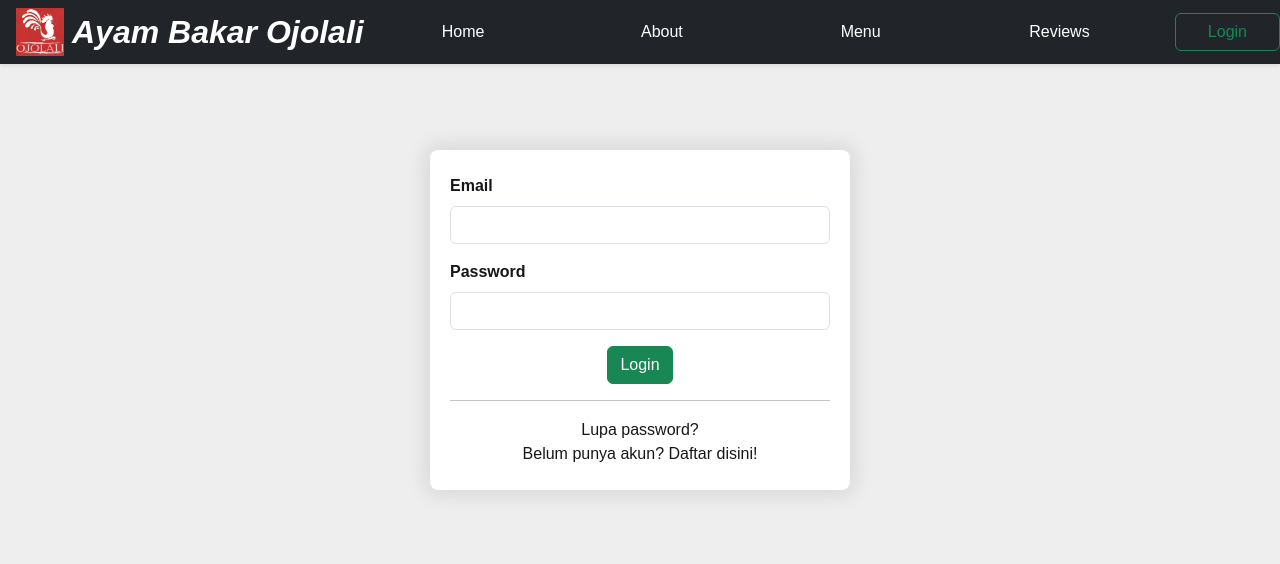
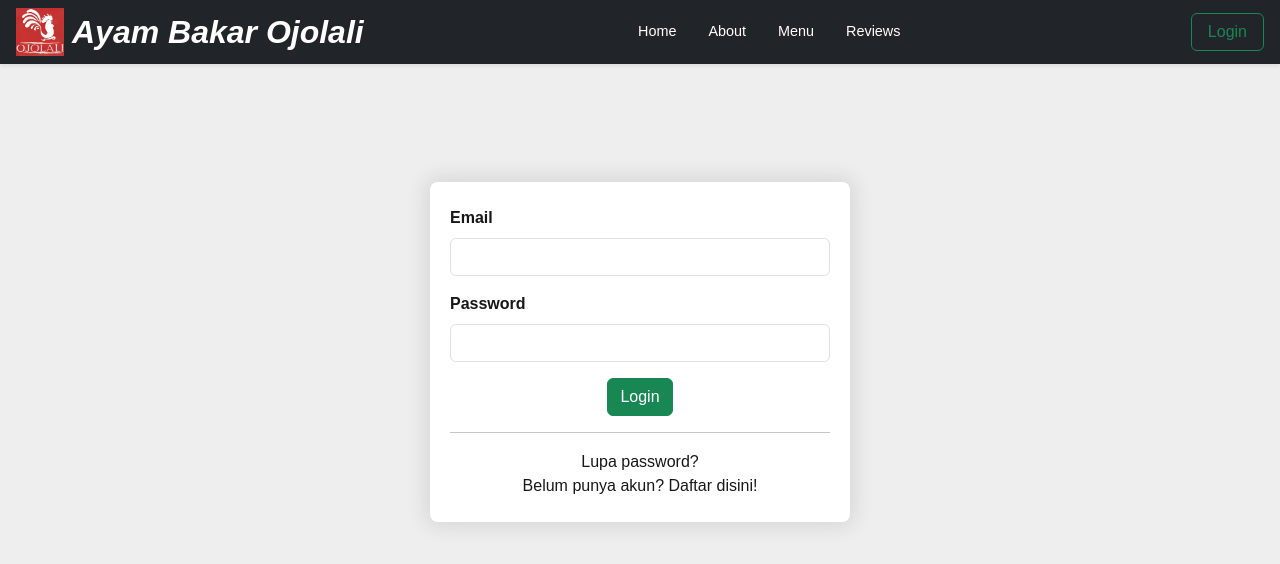
Before and after one commit to DanielKA014/uas-fe-frontend, a Next.js app in the folder project_uas/: page /login in a window 1280 px wide. Shown: the top 564 px of the page. Built offline with nearby package versions, Linux system fonts and the light colour scheme; no server answers.

Commit message:
fix css part 4

```diff
--- a/project_uas/src/app/(auth)/login/page.tsx
+++ b/project_uas/src/app/(auth)/login/page.tsx
@@ -76,7 +76,7 @@ export default function Login() {
 
   return (
     <Form id="loginForm" onSubmit={handleLogin}>
-      <div className="parent container d-flex justify-content-center align-items-center h-100">
+      <div className="parent container d-flex justify-content-center align-items-center h-100" style={{ paddingTop: 64 }}>
         {loading && <LoadingSpinner fullScreen size="lg" />}
 
         {!loading && (
--- a/project_uas/src/app/(auth)/register/page.tsx
+++ b/project_uas/src/app/(auth)/register/page.tsx
@@ -81,7 +81,7 @@ export default function Register() {
 
   return (
     <Form id="registerForm" onSubmit={handleSubmit}>
-      <div className="parent container d-flex justify-content-center align-items-center h-100">
+      <div className="parent container d-flex justify-content-center align-items-center h-100" style={{ paddingTop: 64 }}>
         {loading && <LoadingSpinner fullScreen size="lg" />}
 
         {!loading && (
--- a/project_uas/src/app/(auth)/reset/page.tsx
+++ b/project_uas/src/app/(auth)/reset/page.tsx
@@ -75,7 +75,7 @@ export default function ResetPassword() {
 
   return (
     <Form id="resetForm" onSubmit={handleSubmit}>
-      <div className="parent container d-flex justify-content-center align-items-center h-100">
+      <div className="parent container d-flex justify-content-center align-items-center h-100" style={{ paddingTop: 64 }}>
         {loading && <LoadingSpinner fullScreen size="lg" />}
 
         {!loading && (
--- a/project_uas/src/app/(public)/about/page.tsx
+++ b/project_uas/src/app/(public)/about/page.tsx
@@ -7,7 +7,7 @@ import "./page.css";
 
 const page = () => {
   return (
-    <Container className="py-5 px-3">
+    <Container className="py-5 px-3 page-offset">
       <Row className="align-items-center text-md-start text-center g-4">
 
         {/* Left side: Image */}
--- a/project_uas/src/app/(public)/components/navbar.tsx
+++ b/project_uas/src/app/(public)/components/navbar.tsx
@@ -123,12 +123,12 @@ export default function NavbarComponent() {
                                 <Nav.Link
                                     key={href}
                                     href={href}
-                                    className={`nav-link rounded py-1 px-3 ${
+                                    className={`nav-link ${
                                         isActive
-                                            ? "fw-semibold text-dark bg-light rounded-pill mx-2"
-                                            : "text-white mx-2"
+                                            ? "fw-semibold text-dark bg-light rounded-pill mx-1"
+                                            : "text-white mx-1"
                                     }`}
-                                    style={{ textAlign: 'center', width: '100%' }}
+                                    style={{ textAlign: 'center', padding: '0.35rem 0.75rem', fontSize: '0.9rem' }}
                                 >
                                     {label}
                                 </Nav.Link>
@@ -139,7 +139,7 @@ export default function NavbarComponent() {
                     {/* Jika user BELUM login maka bakal tampilkan tombol Login */}
                     {!user && (
                         <Link href="/login">
-                            <Button variant="outline-success" className="ms-lg-3 px-4" style={{ width: '100%' }}>
+                            <Button variant="outline-success" className="ms-lg-3 px-3" style={{ whiteSpace: 'nowrap' }}>
                                 Login
                             </Button>
                         </Link>
--- a/project_uas/src/app/(public)/page.tsx
+++ b/project_uas/src/app/(public)/page.tsx
@@ -14,7 +14,7 @@ export default function Home() {
     router.push(`/menu?category=${encodeURIComponent(category)}`);
   };
   return (
-    <main id="home">
+    <main id="home" style={{ paddingTop: 64 }}>
       {/* Hero section */}
       <section className="position-relative text-center text-dark">
         <Image
--- a/project_uas/src/app/(public)/profile/page.tsx
+++ b/project_uas/src/app/(public)/profile/page.tsx
@@ -205,14 +205,14 @@ export default function ProfilePage() {
 
   if (!user) {
     return (
-      <Container className="py-5">
+      <Container className="py-5" style={{ paddingTop: 64 }}>
         <Alert variant="danger">Failed to load profile</Alert>
       </Container>
     );
   }
 
   return (
-    <Container className="py-5">
+    <Container className="py-5" style={{ paddingTop: 64 }}>
       <Row className="justify-content-center">
         <Col md={8}>
           {error && <Alert variant="danger" onClose={() => setError(null)} dismissible>{error}</Alert>}
--- a/project_uas/src/app/(public)/reviews/page.tsx
+++ b/project_uas/src/app/(public)/reviews/page.tsx
@@ -6,6 +6,7 @@ import Image from "next/image";
 import LoadingSpinner from "@/app/components/LoadingSpinner";
 import "./page.css";
 import Pagination from "../components/pagination";
+import "../../globals.css";
 
 const BASE_URL = process.env.NEXT_PUBLIC_BACKEND_BASE_URL
 
@@ -232,7 +233,7 @@ export default function ReviewPage() {
   const totalPages = Math.ceil(totalReviews / reviewsPerPage)
 
   return (
-    <Container className="py-5">
+    <Container className="py-5 page-offset">
       {loading && <LoadingSpinner fullScreen size="lg" />}
 
       {!loading && (
--- a/project_uas/src/app/globals.css
+++ b/project_uas/src/app/globals.css
@@ -91,3 +91,7 @@ body::-webkit-scrollbar-thumb,
     padding-top: 72px;
   }
 }
+
+.page-offset {
+  margin-top: 64px !important;
+}
```
Also changed, not shown: project_uas/src/app/(admin)/dashboard/layout.tsx (+7 -3 lines), project_uas/src/app/(public)/menu/page.tsx (+5 -3 lines).
